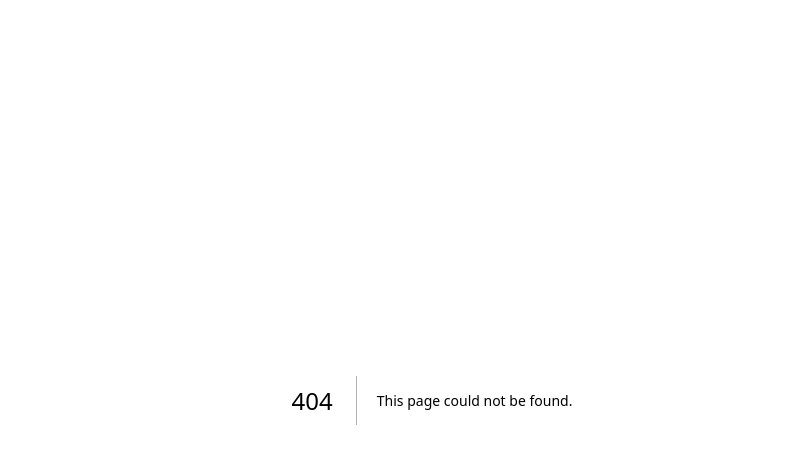
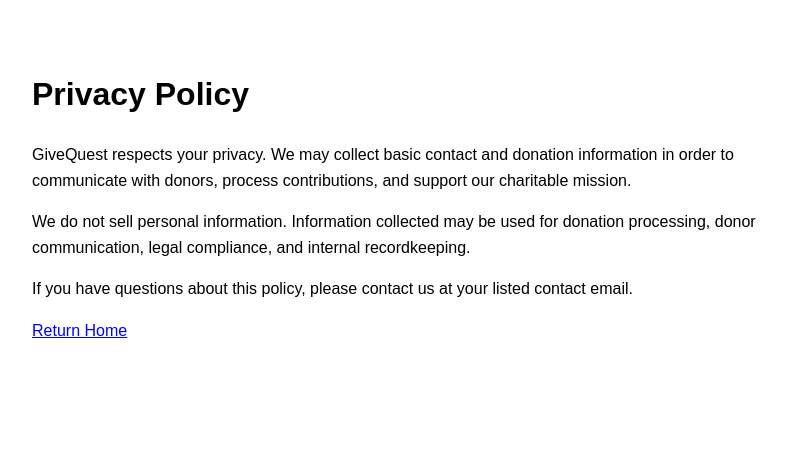
Before and after one commit to jkmoss2/Givequest-site, a Next.js app: page /privacy in a window 1280 px wide. Before the commit this address had no page. Shown: the top 464 px of the page, without its empty margins (208-995 px from the left). Built offline with nearby package versions, Linux system fonts and the light colour scheme.

Commit message:
Create privacy.js

```diff
--- /dev/null
+++ b/pages/privacy.js
@@ -0,0 +1,23 @@
+export default function Privacy() {
+  return (
+    <main style={{ fontFamily: 'Arial', padding: '40px', maxWidth: '800px', margin: 'auto', lineHeight: '1.6' }}>
+      <h1>Privacy Policy</h1>
+
+      <p>
+        GiveQuest respects your privacy. We may collect basic contact and donation information in order to communicate with donors, process contributions, and support our charitable mission.
+      </p>
+
+      <p>
+        We do not sell personal information. Information collected may be used for donation processing, donor communication, legal compliance, and internal recordkeeping.
+      </p>
+
+      <p>
+        If you have questions about this policy, please contact us at your listed contact email.
+      </p>
+
+      <p>
+        <a href="/">Return Home</a>
+      </p>
+    </main>
+  );
+}
```
